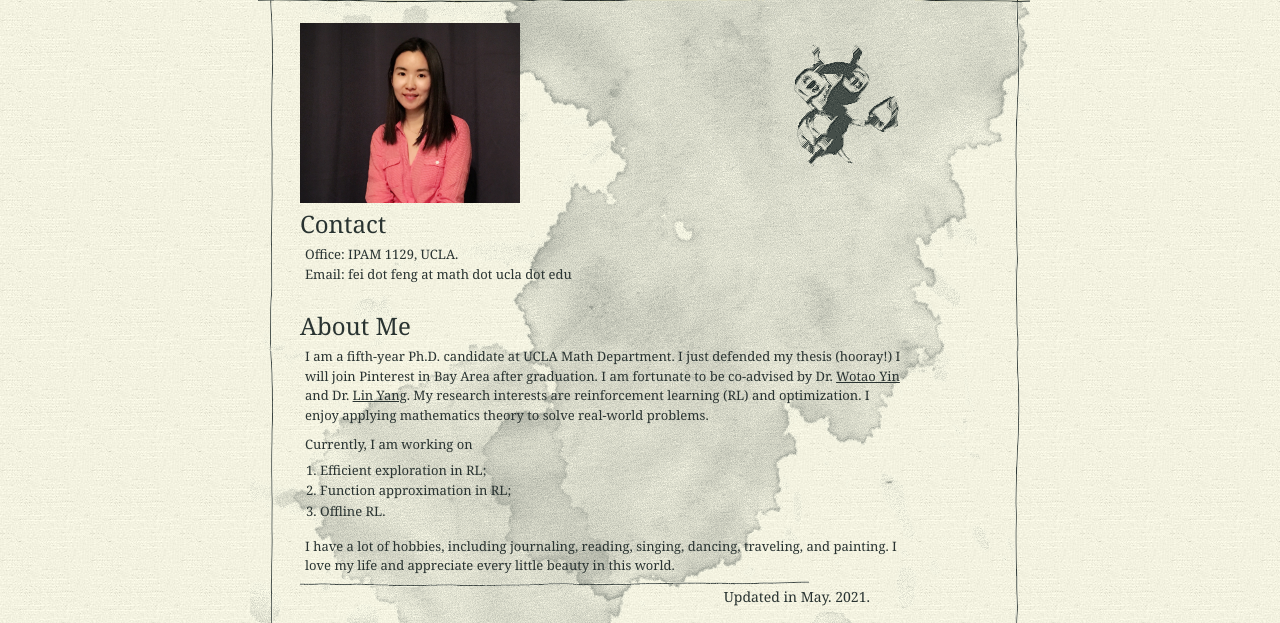
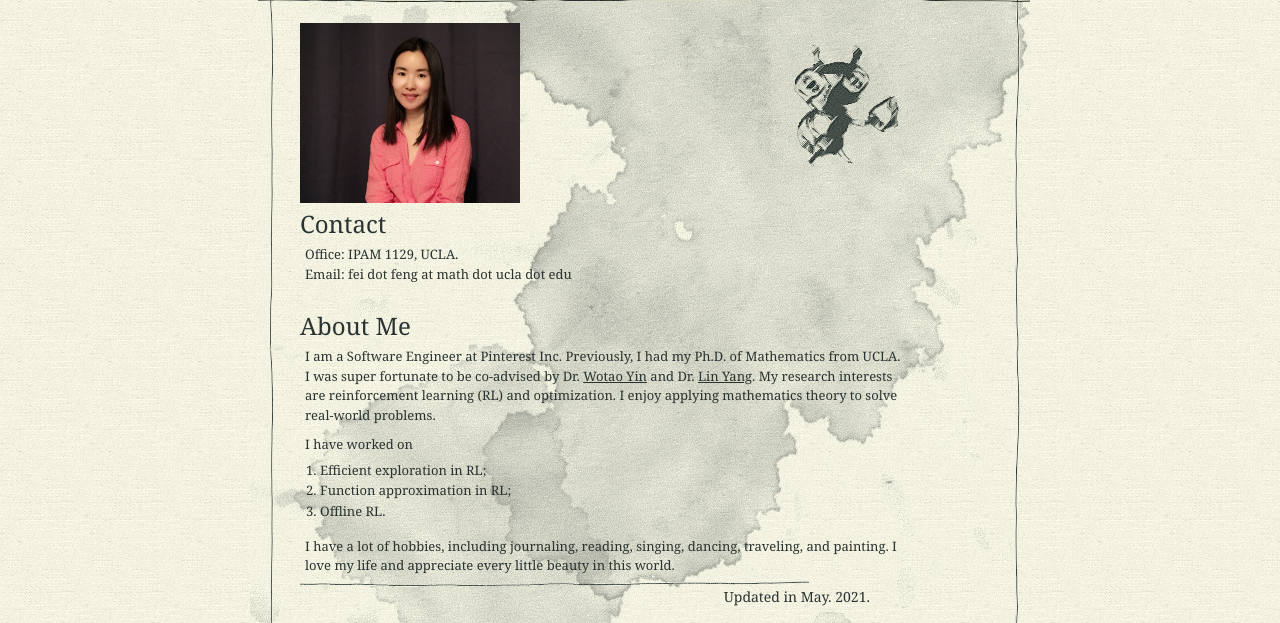
Before and after one commit to FlorenceFeng/FlorenceFeng.github.io, a plain HTML site: page index.html in a window 1280 px wide. Shown: the part 154-777 px from the top of the page. Drawn offline with Linux system fonts and the light colour scheme.

Commit message:
Update index.html

```diff
--- a/index.html
+++ b/index.html
@@ -55,8 +55,8 @@
     <div class="blogItem">
 <h2>About Me
       </h2>
-      <p>I am a fifth-year Ph.D. candidate at UCLA Math Department. I just defended my thesis (hooray!) I will join Pinterest in Bay Area after graduation. I am fortunate to be co-advised by Dr. <a href="http://www.math.ucla.edu/~wotaoyin">Wotao Yin</a> and Dr. <a href="http://drlinyang.net/">Lin Yang</a>. My research interests are reinforcement learning (RL) and optimization. I enjoy applying mathematics theory to solve real-world problems. </p>
-      <p>Currently, I am working on
+      <p>I am a Software Engineer at Pinterest Inc. Previously, I had my Ph.D. of Mathematics from UCLA. I was super fortunate to be co-advised by Dr. <a href="http://www.math.ucla.edu/~wotaoyin">Wotao Yin</a> and Dr. <a href="http://drlinyang.net/">Lin Yang</a>. My research interests are reinforcement learning (RL) and optimization. I enjoy applying mathematics theory to solve real-world problems. </p>
+      <p>I have worked on
       <ol>
       <li>Efficient exploration in RL;</li>
       <li>Function approximation in RL;</li>
```
